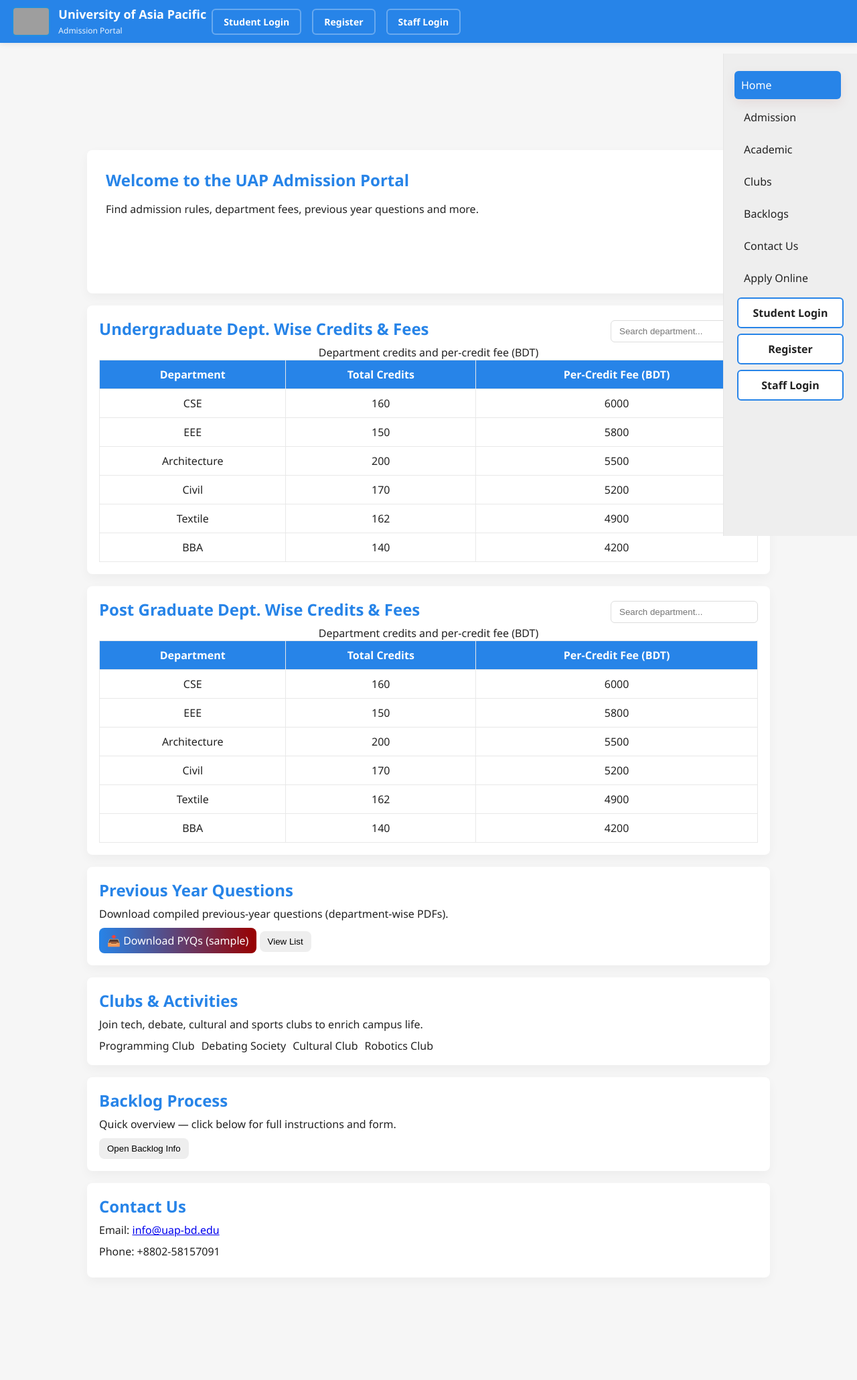
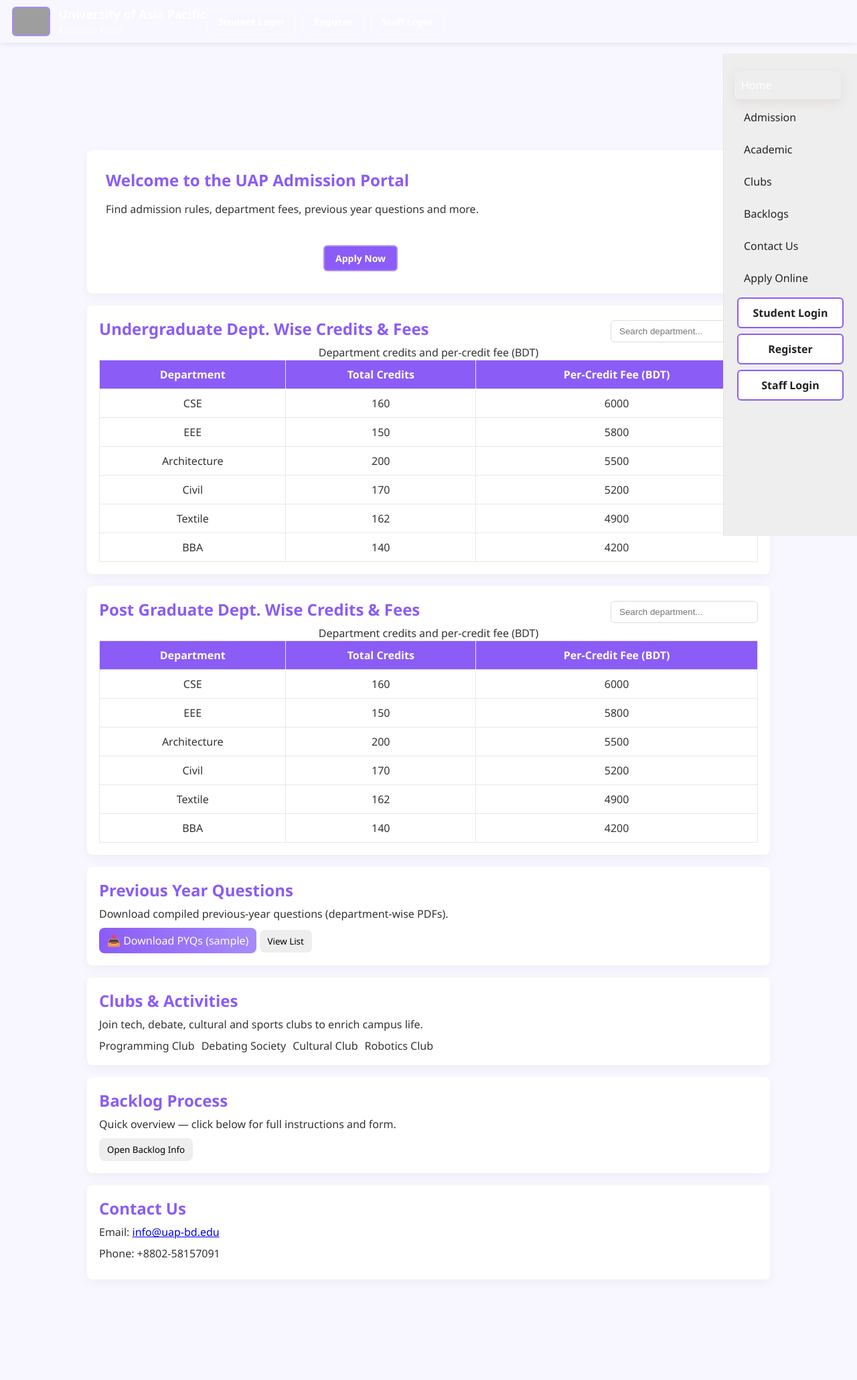
Before and after one commit to Sanjida-183/UAP-Admission-Portal, a Django app: page / in a window 1280 px wide. Shown: the top 2060 px of the page at 67% size. Before the commit the page ends 1915 px from the top, so only its background shows below. Run offline with Django 5.2, Linux system fonts and the light colour scheme; grey boxes are pictures that could not be loaded.

Commit message:
style css

```diff
--- a/admission/static/css/style.css
+++ b/admission/static/css/style.css
@@ -1,25 +1,30 @@
 :root {
-    --uap-maroon: #2784e8;
-    --muted-bg: #f6f6f6;
+    --uap-purple: #8b5cf6;
+    --uap-light-purple: #a78bfa;
+    --uap-dark-purple: #7c3aed;
+    --muted-bg: #f8f7ff;
     --card: #ffffff;
-    --accent: #004a99;
-    /* small accent */
+    --accent: #7c3aed;
     --radius: 8px;
     --max-width: 1100px;
 }
 
 * {
-    box-sizing: border-box
+    box-sizing: border-box;
+    margin: 0;
+    padding: 0;
 }
 
 html,
 body {
     height: 100%;
-    margin: 0;
     font-family: "Segoe UI", Roboto, Arial, sans-serif;
     background: var(--muted-bg);
-    color: #222
+    color: #333;
 }
+
+
+/* Header */
 
 .top-header {
     position: fixed;
@@ -27,319 +32,47 @@ body {
     right: 0;
     top: 0;
     height: 64px;
-    background: var(--uap-maroon);
+    background: linear-gradient(135deg, var(--uap-purple) 0%, var(--uap-dark-purple) 100%);
     color: #fff;
     display: flex;
     align-items: center;
     padding: 8px 18px;
     z-index: 30;
-    box-shadow: 0 2px 8px rgba(0, 0, 0, 0.08);
+    box-shadow: 0 2px 8px rgba(139, 92, 246, 0.2);
 }
 
 .top-header .logo {
     display: flex;
     gap: 12px;
-    align-items: center
+    align-items: center;
 }
 
 .top-header img {
     height: 44px;
     width: auto;
     border-radius: 6px;
-    background: #218ee1;
-    padding: 2px
+    background: var(--uap-light-purple);
+    padding: 2px;
 }
 
 .top-header h1 {
     font-size: 18px;
-    margin: 0
+    margin: 0;
 }
 
 .top-header small {
     opacity: 0.9;
-    font-size: 12px
+    font-size: 12px;
 }
 
 
-/* Right side nav */
+/* Navigation */
 
-.side-nav {
-    position: fixed;
-    right: 0;
-    top: 80px;
-    width: 200px;
-    background: #eee;
-    height: calc(100% - 80px);
-    padding: 20px;
-    border-left: 1px solid rgba(0, 0, 0, 0.04);
-    overflow: auto;
+.top-links {
+    display: flex;
+    align-items: center;
+    gap: 8px;
 }
-
-.side-nav ul {
-    list-style: none;
-    margin: 0;
-    padding: 0
-}
-
-.side-nav li {
-    margin: 6px 0
-}
-
-.side-nav a {
-    display: block;
-    padding: 10px;
-    border-radius: 6px;
-    text-decoration: none;
-    color: #222;
-    transition: all .2s
-}
-
-.side-nav a:hover,
-.side-nav a.active {
-    background: var(--uap-maroon);
-    color: #fff;
-    transform: translateX(-4px);
-    box-shadow: 0 6px 18px rgba(128, 0, 0, 0.08)
-}
-
-
-/* Main content */
-
-main {
-    max-width: var(--max-width);
-    margin: 92px auto;
-    padding: 20px 20px 80px 20px
-}
-
-.section {
-    background: var(--card);
-    padding: 18px;
-    border-radius: var(--radius);
-    box-shadow: 0 6px 16px rgba(0, 0, 0, 0.04);
-    margin-bottom: 18px;
-    transition: all .45s;
-    opacity: 1
-}
-
-.hero {
-    display: flex;
-    flex-direction: column;
-    gap: 8px;
-    padding: 28px
-}
-
-.section h2 {
-    color: var(--uap-maroon);
-    margin: 0 0 8px 0
-}
-
-.section p {
-    margin: 0 0 10px 0
-}
-
-.search-wrap {
-    display: flex;
-    align-items: center
-}
-
-.search-wrap input {
-    padding: 8px 12px;
-    border-radius: 6px;
-    border: 1px solid #ddd;
-    width: 220px
-}
-
-
-/* Table */
-
-.dept-table table {
-    width: 100%;
-    border-collapse: collapse
-}
-
-.dept-table th,
-.dept-table td {
-    padding: 10px;
-    border: 1px solid #e8e8e8;
-    text-align: center
-}
-
-.dept-table th {
-    background: var(--uap-maroon);
-    color: #fff
-}
-
-
-/* Buttons */
-
-.btn {
-    padding: 8px 12px;
-    border-radius: 8px;
-    border: 0;
-    background: #eee;
-    cursor: pointer
-}
-
-.btn.primary {
-    background: var(--uap-maroon);
-    color: #fff
-}
-
-.btn.download {
-    background: linear-gradient(90deg, var(--uap-maroon), #990000);
-    color: #fff;
-    text-decoration: none;
-    display: inline-block
-}
-
-.btn.ghost {
-    background: transparent;
-    border: 1px solid #ccc
-}
-
-
-/* Clubs */
-
-.clubs-list {
-    display: flex;
-    gap: 10px;
-    flex-wrap: wrap;
-    list-style: none;
-    padding: 0;
-    margin: 10px 0 0
-}
-
-
-/* Modal */
-
-.modal {
-    position: fixed;
-    inset: 0;
-    display: none;
-    align-items: center;
-    justify-content: center;
-    background: rgba(0, 0, 0, 0.45);
-    z-index: 60;
-    padding: 20px
-}
-
-.modal[aria-hidden="false"] {
-    display: flex
-}
-
-.modal-inner {
-    background: #fff;
-    padding: 18px;
-    border-radius: 10px;
-    max-width: 720px;
-    width: 100%;
-    position: relative;
-    box-shadow: 0 30px 80px rgba(0, 0, 0, 0.18)
-}
-
-.modal-close {
-    position: absolute;
-    right: 12px;
-    top: 8px;
-    border: 0;
-    background: transparent;
-    font-size: 22px;
-    cursor: pointer
-}
-
-
-/* loader for navigation */
-
-.nav-loader {
-    position: fixed;
-    top: 0;
-    left: 0;
-    right: 0;
-    height: 3px;
-    z-index: 120;
-    pointer-events: none;
-    opacity: 0;
-    transition: opacity .2s
-}
-
-.nav-loader[aria-hidden="false"] {
-    opacity: 1
-}
-
-.nav-loader-bar {
-    height: 100%;
-    width: 0%;
-    background: linear-gradient(90deg, #0066cc, #00aaff);
-    transition: width .6s ease
-}
-
-
-/* small helpers */
-
-.section-header {
-    display: flex;
-    justify-content: space-between;
-    align-items: center
-}
-
-
-/* Responsive: mobile/tablet */
-
-@media (max-width:900px) {
-    .side-nav {
-        position: fixed;
-        right: 0;
-        top: 72px;
-        width: 150px
-    }
-    main {
-        margin: 92px 20px 80px 20px
-    }
-}
-
-@media (max-width:720px) {
-    .top-header {
-        padding: 10px
-    }
-    .side-nav {
-        position: static;
-        width: 100%;
-        height: auto;
-        background: transparent;
-        border-left: 0;
-        display: flex;
-        justify-content: center;
-        padding: 8px 0
-    }
-    .side-nav ul {
-        display: flex;
-        gap: 6px
-    }
-    .side-nav a {
-        padding: 8px 10px
-    }
-    main {
-        margin-top: 150px;
-        padding: 12px
-    }
-}
-
-
-/* subtle initial animation for sections */
-
-.section {
-    transform: translateY(6px);
-    opacity: 0;
-    transition: all .6s ease
-}
-
-.section.visible {
-    transform: none;
-    opacity: 1
-}
-
-
-/* Navigation Button Styles - Add to existing style.css */
 
 .nav-btn {
     padding: 8px 16px;
@@ -350,13 +83,16 @@ main {
     font-weight: 600;
     font-size: 14px;
     transition: all 0.3s ease;
-    margin-left: 8px;
     display: inline-block;
 }
 
 .nav-btn:hover {
     background: rgba(255, 255, 255, 0.2);
     transform: translateY(-2px);
+}
+
+.nav-btn.primary {
+    background: var(--uap-purple);
 }
 
 .nav-btn.logout {
@@ -368,15 +104,54 @@ main {
 }
 
 
-/* Side navigation button styles */
+/* Side Navigation */
+
+.side-nav {
+    position: fixed;
+    right: 0;
+    top: 80px;
+    width: 200px;
+    background: #f3f0ff;
+    height: calc(100% - 80px);
+    padding: 20px;
+    border-left: 1px solid rgba(139, 92, 246, 0.1);
+    overflow: auto;
+}
+
+.side-nav ul {
+    list-style: none;
+    margin: 0;
+    padding: 0;
+}
+
+.side-nav li {
+    margin: 6px 0;
+}
+
+.side-nav a {
+    display: block;
+    padding: 10px;
+    border-radius: 6px;
+    text-decoration: none;
+    color: #333;
+    transition: all 0.2s;
+}
+
+.side-nav a:hover,
+.side-nav a.active {
+    background: var(--uap-purple);
+    color: #fff;
+    transform: translateX(-4px);
+    box-shadow: 0 6px 18px rgba(139, 92, 246, 0.2);
+}
 
 .nav-side-btn {
     display: block;
     padding: 10px;
-    border: 2px solid var(--uap-maroon);
+    border: 2px solid var(--uap-purple);
     border-radius: 6px;
     text-decoration: none;
-    color: var(--uap-maroon);
+    color: var(--uap-purple);
     font-weight: 600;
     margin: 8px 0;
     text-align: center;
@@ -385,7 +160,7 @@ main {
 }
 
 .nav-side-btn:hover {
-    background: var(--uap-maroon);
+    background: var(--uap-purple);
     color: white;
     transform: translateX(-4px);
 }
@@ -401,10 +176,259 @@ main {
 }
 
 
-/* Top links layout */
+/* Main Content */
 
-.top-links {
+main {
+    max-width: var(--max-width);
+    margin: 92px auto;
+    padding: 20px 20px 80px 20px;
+}
+
+.section {
+    background: var(--card);
+    padding: 18px;
+    border-radius: var(--radius);
+    box-shadow: 0 6px 16px rgba(139, 92, 246, 0.08);
+    margin-bottom: 18px;
+    transition: all 0.45s;
+    opacity: 1;
+    transform: translateY(6px);
+}
+
+.section.visible {
+    transform: none;
+    opacity: 1;
+}
+
+.hero {
+    display: flex;
+    flex-direction: column;
+    gap: 8px;
+    padding: 28px;
+}
+
+.section h2 {
+    color: var(--uap-purple);
+    margin: 0 0 8px 0;
+}
+
+.section p {
+    margin: 0 0 10px 0;
+}
+
+.search-wrap {
     display: flex;
     align-items: center;
-    gap: 8px;
 }
+
+.search-wrap input {
+    padding: 8px 12px;
+    border-radius: 6px;
+    border: 1px solid #ddd;
+    width: 220px;
+}
+
+
+/* Table */
+
+.dept-table table {
+    width: 100%;
+    border-collapse: collapse;
+}
+
+.dept-table th,
+.dept-table td {
+    padding: 10px;
+    border: 1px solid #e8e8e8;
+    text-align: center;
+}
+
+.dept-table th {
+    background: var(--uap-purple);
+    color: #fff;
+}
+
+
+/* Buttons */
+
+.btn {
+    padding: 8px 12px;
+    border-radius: 8px;
+    border: 0;
+    background: #eee;
+    cursor: pointer;
+    font-family: inherit;
+}
+
+.btn.primary {
+    background: var(--uap-purple);
+    color: #fff;
+}
+
+.btn.download {
+    background: linear-gradient(90deg, var(--uap-purple), var(--uap-light-purple));
+    color: #fff;
+    text-decoration: none;
+    display: inline-block;
+}
+
+.btn.ghost {
+    background: transparent;
+    border: 1px solid #ccc;
+}
+
+
+/* Clubs */
+
+.clubs-list {
+    display: flex;
+    gap: 10px;
+    flex-wrap: wrap;
+    list-style: none;
+    padding: 0;
+    margin: 10px 0 0;
+}
+
+
+/* Modal */
+
+.modal {
+    position: fixed;
+    inset: 0;
+    display: none;
+    align-items: center;
+    justify-content: center;
+    background: rgba(0, 0, 0, 0.45);
+    z-index: 60;
+    padding: 20px;
+}
+
+.modal[aria-hidden="false"] {
+    display: flex;
+}
+
+.modal-inner {
+    background: #fff;
+    padding: 18px;
+    border-radius: 10px;
+    max-width: 720px;
+    width: 100%;
+    position: relative;
+    box-shadow: 0 30px 80px rgba(0, 0, 0, 0.18);
+}
+
+.modal-close {
+    position: absolute;
+    right: 12px;
+    top: 8px;
+    border: 0;
+    background: transparent;
+    font-size: 22px;
+    cursor: pointer;
+    color: #666;
+}
+
+.modal-close:hover {
+    color: #333;
+}
+
+
+/* Loader */
+
+.nav-loader {
+    position: fixed;
+    top: 0;
+    left: 0;
+    right: 0;
+    height: 3px;
+    z-index: 120;
+    pointer-events: none;
+    opacity: 0;
+    transition: opacity 0.2s;
+}
+
+.nav-loader[aria-hidden="false"] {
+    opacity: 1;
+}
+
+.nav-loader-bar {
+    height: 100%;
+    width: 0%;
+    background: linear-gradient(90deg, var(--uap-purple), var(--uap-light-purple));
+    transition: width 0.6s ease;
+}
+
+
+/* Helpers */
+
+.section-header {
+    display: flex;
+    justify-content: space-between;
+    align-items: center;
+}
+
+
+/* Responsive */
+
+@media (max-width: 900px) {
+    .side-nav {
+        position: fixed;
+        right: 0;
+        top: 72px;
+        width: 150px;
+    }
+    main {
+        margin: 92px 20px 80px 20px;
+    }
+}
+
+@media (max-width: 720px) {
+    .top-header {
+        padding: 10px;
+        flex-wrap: wrap;
+        height: auto;
+        min-height: 64px;
+    }
+    .side-nav {
+        position: static;
+        width: 100%;
+        height: auto;
+        background: transparent;
+        border-left: 0;
+        display: flex;
+        justify-content: center;
+        padding: 8px 0;
+    }
+    .side-nav ul {
+        display: flex;
+        gap: 6px;
+        flex-wrap: wrap;
+        justify-content: center;
+    }
+    .side-nav a {
+        padding: 8px 10px;
+    }
+    main {
+        margin-top: 150px;
+        padding: 12px;
+    }
+    .top-links {
+        flex-wrap: wrap;
+        justify-content: center;
+        margin-top: 8px;
+    }
+}
+
+
+/* Hero Buttons */
+
+.hero-buttons {
+    display: flex;
+    gap: 15px;
+    margin-top: 20px;
+    flex-wrap: wrap;
+}
+
+.hero-buttons .nav-btn {
+    margin: 5px;
+}
```
